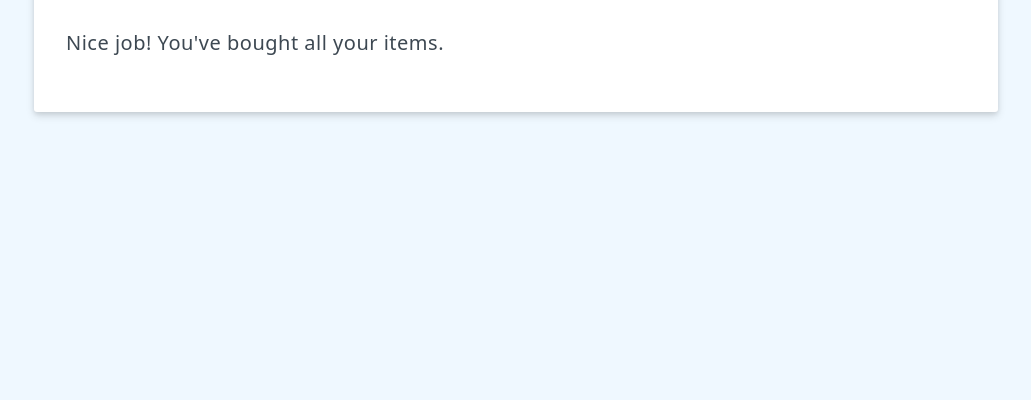
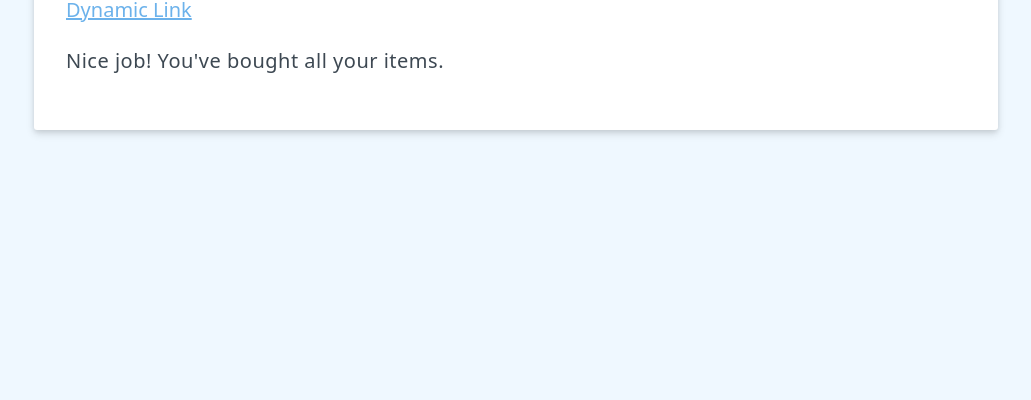
Before and after one commit to samsonllam/vuejs-fundamentals_vueschool, a plain HTML site: page index.html in a window 1280 px wide. Shown: the part 400-800 px from the top of the page, without its empty margins (124-1155 px from the left). Drawn offline with nearby package versions, Linux system fonts and the light colour scheme.

Commit message:
Dynamic Link

```diff
--- a/index.html
+++ b/index.html
@@ -16,6 +16,7 @@
                 <input v-model="newItem" type="text" placeholder="Add an item" @keyup.enter="saveItem">
                 <button class="btn btn-primary" @click="saveItem">Save Item</button>
             </div>
+            <a v-bind:href="newItem" target="_blank">Dynamic Link</a>
             <ul>
                 <li v-for="item in items">{{ item }}</li>
             </ul>
```
